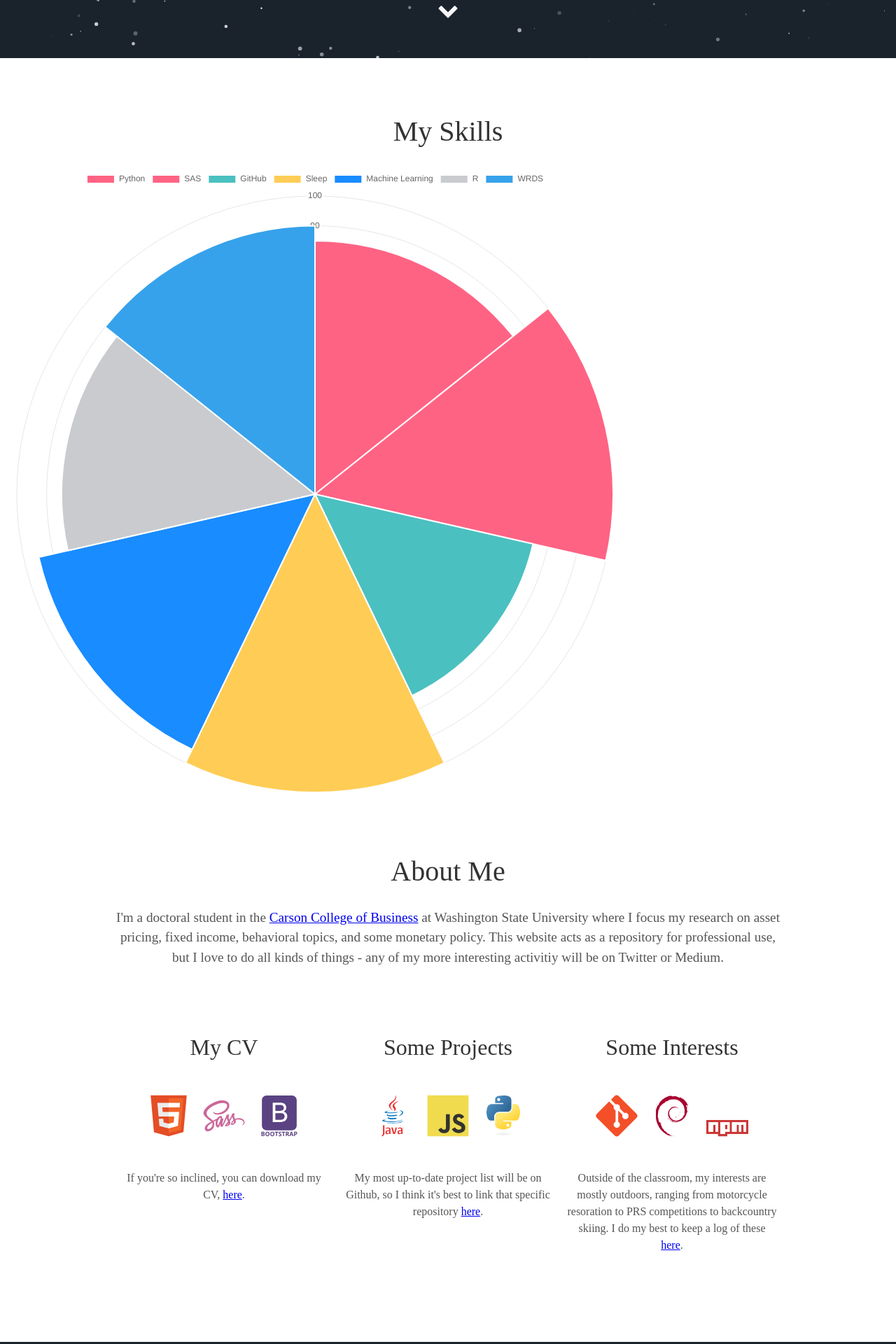
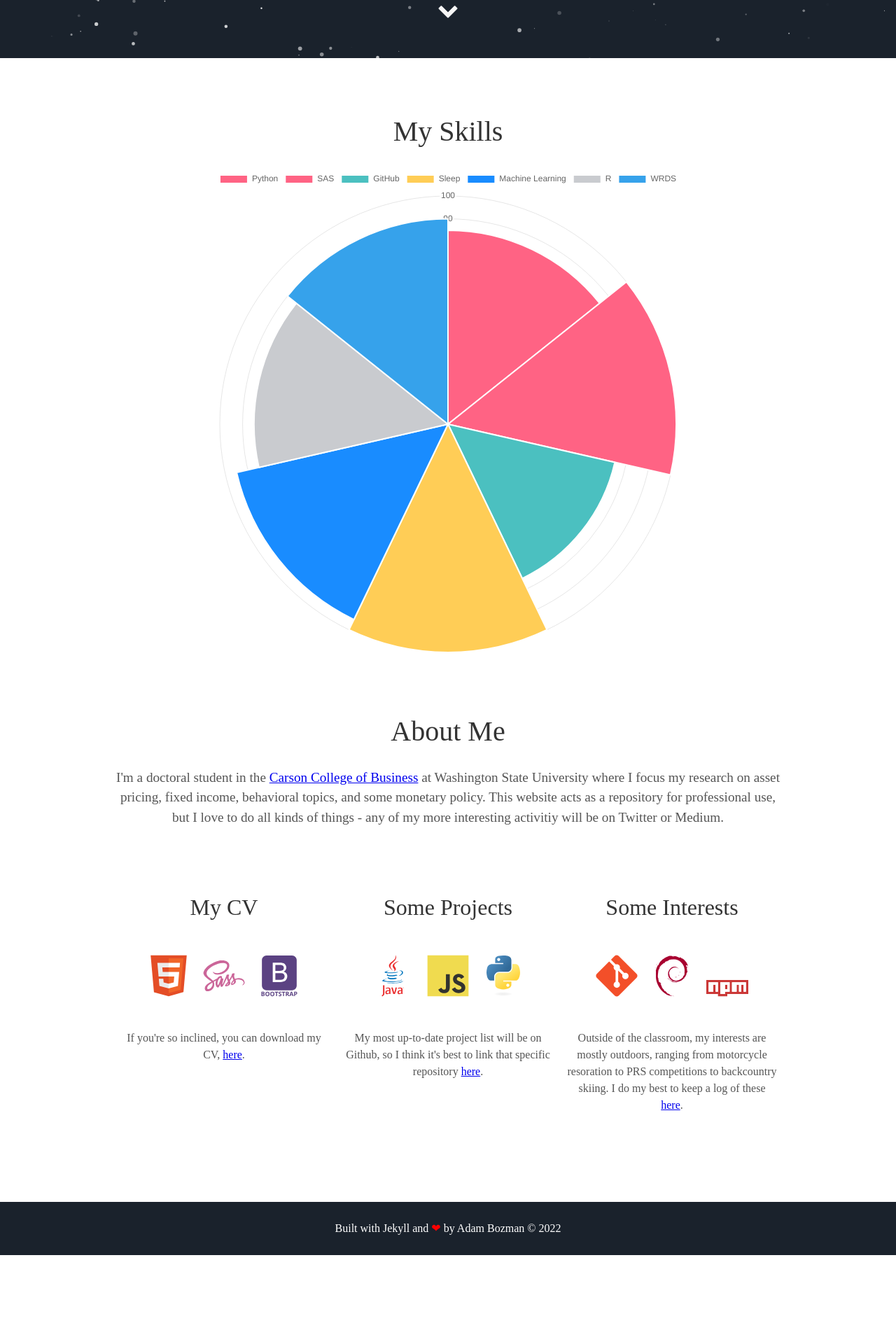
Before and after one commit to adam-bozman/adam-bozman.github.io, a Jekyll site: the page built from index.html, in a window 1280 px wide. Shown: the part 817-2737 px from the top of the page at 70% size. Built offline with Jekyll 4.4.1, drawn with Linux system fonts in a browser that asks for light colours; some web fonts are replaced; after the commit the page ends 2610 px from its top, so only the background shows below that.

Commit message:
Update skills.html

```diff
--- a/_includes/skills.html
+++ b/_includes/skills.html
@@ -4,7 +4,8 @@
 
 <style type="text/css">
   .myChart-container {
-    width: 900px;
+    width: 700px;
+    margin: 0 auto
   }
 </style>
 
```
